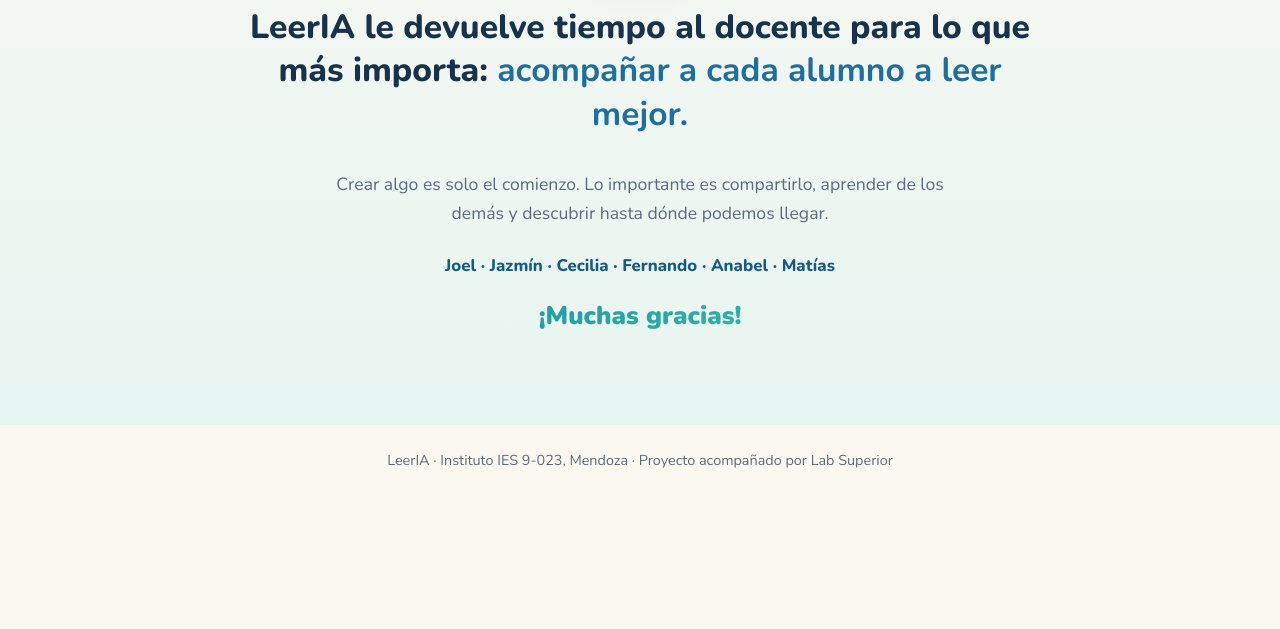
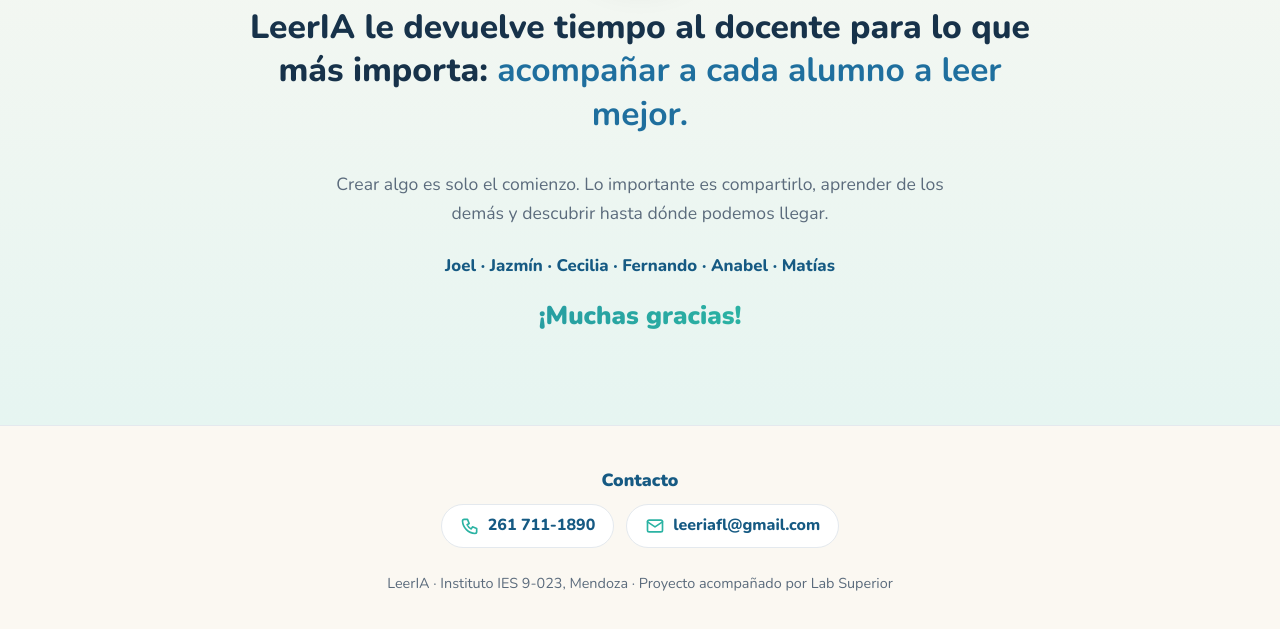
Before and after one commit to peachxx01/PaginaLeerIA, a plain HTML site: page index.html in a window 1280 px wide. Shown: the part 4937-5566 px from the top of the page. Before the commit the page ends 5456 px from the top, so only its background shows below. Drawn offline with nearby package versions, Linux system fonts and the light colour scheme.

Commit message:
Agregar teléfono y correo de contacto al pie
Co-Authored-By: Claude Opus 5.5 <noreply@anthropic.com>

```diff
--- a/index.html
+++ b/index.html
@@ -230,6 +230,19 @@
   </main>
 
   <footer class="footer">
+    <div class="contact" aria-label="Contacto">
+      <p class="contact-title">Contacto</p>
+      <ul>
+        <li>
+          <svg viewBox="0 0 24 24" aria-hidden="true"><path d="M5 4h4l2 5-2.5 1.5a11 11 0 0 0 5 5L15 13l5 2v4a2 2 0 0 1-2 2A16 16 0 0 1 3 6a2 2 0 0 1 2-2"/></svg>
+          <a href="tel:+542617111890">261 711-1890</a>
+        </li>
+        <li>
+          <svg viewBox="0 0 24 24" aria-hidden="true"><rect x="3" y="5" width="18" height="14" rx="2"/><path d="m3 7 9 6 9-6"/></svg>
+          <a href="mailto:leeriafl@gmail.com">leeriafl@gmail.com</a>
+        </li>
+      </ul>
+    </div>
     <p>LeerIA · Instituto IES 9-023, Mendoza · Proyecto acompañado por Lab Superior</p>
   </footer>
 
--- a/styles.css
+++ b/styles.css
@@ -183,4 +183,11 @@ a { color: var(--blue); }
 .closing-thanks { font-size: 1.6rem; font-weight: 900; margin: 0; }
 .closing-thanks { background: var(--grad); -webkit-background-clip: text; background-clip: text; color: transparent; }
 
-.footer { text-align: center; color: var(--muted); font-size: .9rem; padding: 24px 16px 32px; }
+.footer { text-align: center; color: var(--muted); font-size: .9rem; padding: 40px 16px 32px; border-top: 1px solid var(--border); }
+.contact { margin-bottom: 24px; }
+.contact-title { font-weight: 900; font-size: 1.1rem; color: var(--blue-dark); margin-bottom: 10px; }
+.contact ul { list-style: none; padding: 0; margin: 0; display: flex; flex-wrap: wrap; justify-content: center; gap: 12px; }
+.contact li { display: flex; align-items: center; gap: 8px; background: var(--surface); border: 1px solid var(--border); border-radius: 999px; padding: 8px 18px; font-size: 1rem; }
+.contact svg { width: 20px; height: 20px; fill: none; stroke: var(--teal); stroke-width: 2; stroke-linecap: round; stroke-linejoin: round; flex: none; }
+.contact a { color: var(--blue-dark); font-weight: 800; text-decoration: none; }
+.contact a:hover { text-decoration: underline; }
```
